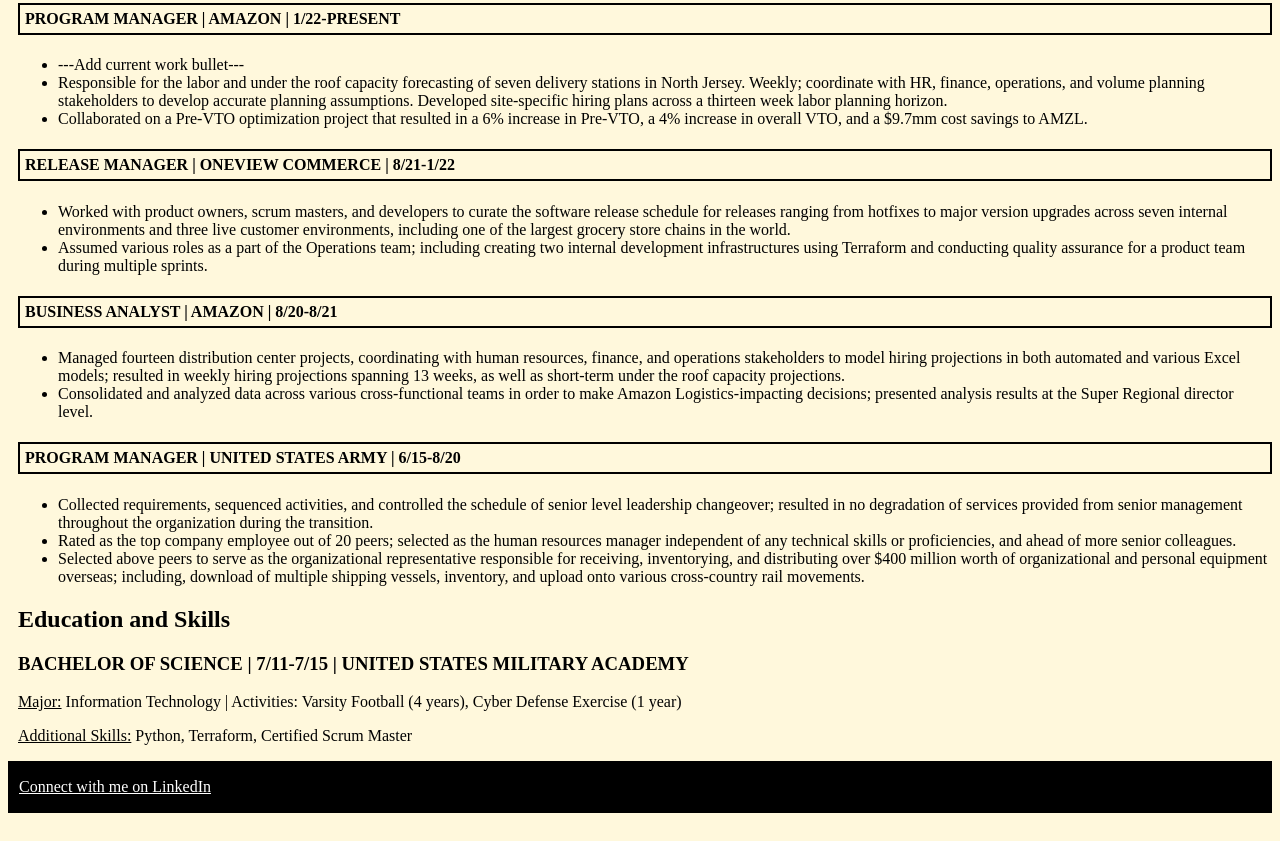
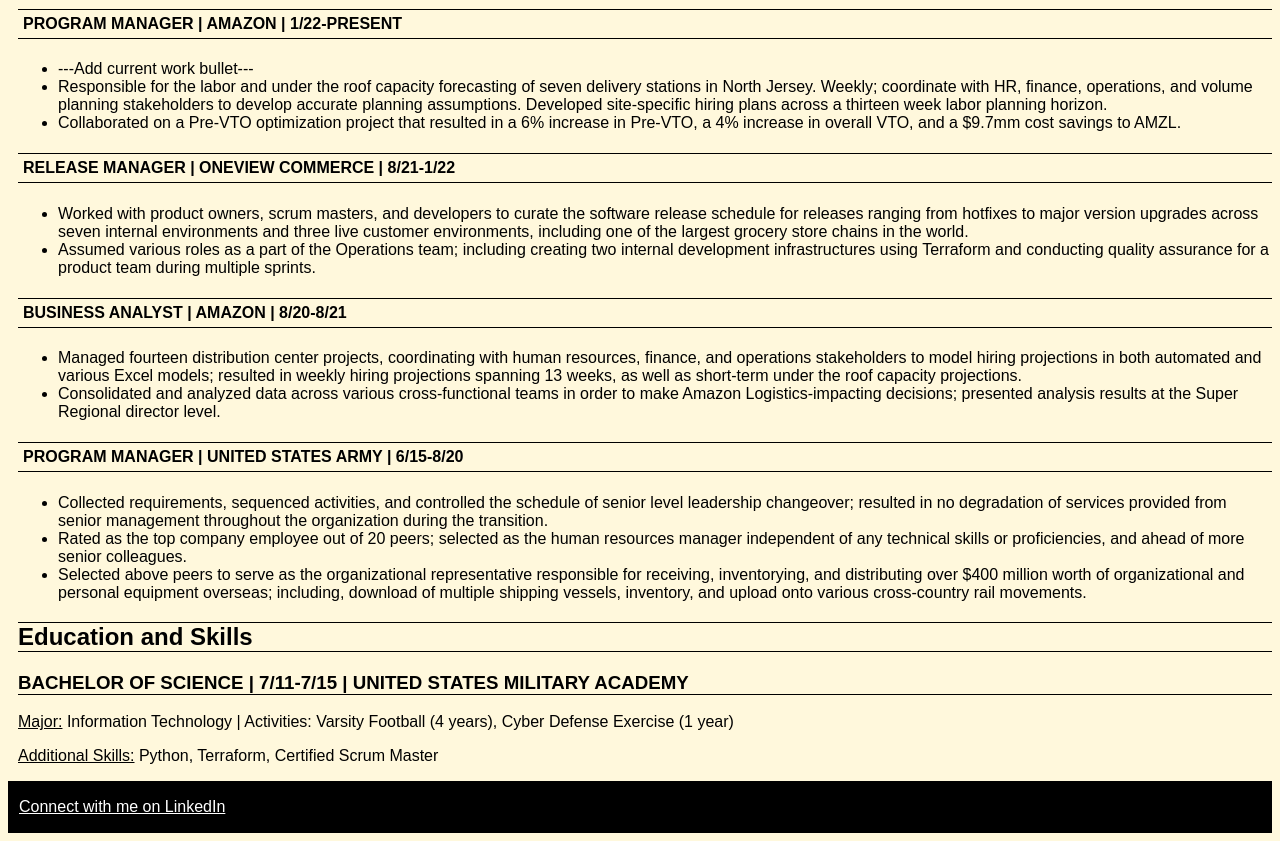
Before and after one commit to steveshumaker/steveshumaker.github.io, a plain HTML site: page index.html in a window 1280 px wide. Shown: the part 367-1208 px from the top of the page. Drawn offline with Linux system fonts and the light colour scheme.

Commit message:
Update style.css

```diff
--- a/style.css
+++ b/style.css
@@ -2,15 +2,26 @@
   background-color: cornsilk;
   animation-name: example;
   animation-duration: 4s;
+  font-family: arial, helvetica, sans-serif;
 }
 
 h1 {
   color: white;
 }
 
+h2{
+  border-top: 1px solid black;
+  border-bottom: 1px solid black;
+}
+
+h3{
+  border-bottom: 1px solid black;
+}
+
 h4 {
   color: black;
-  border: 2px solid;
+  border-top: 1px solid;
+  border-bottom: 1px solid black;
   padding: 5px
 }
 
```
